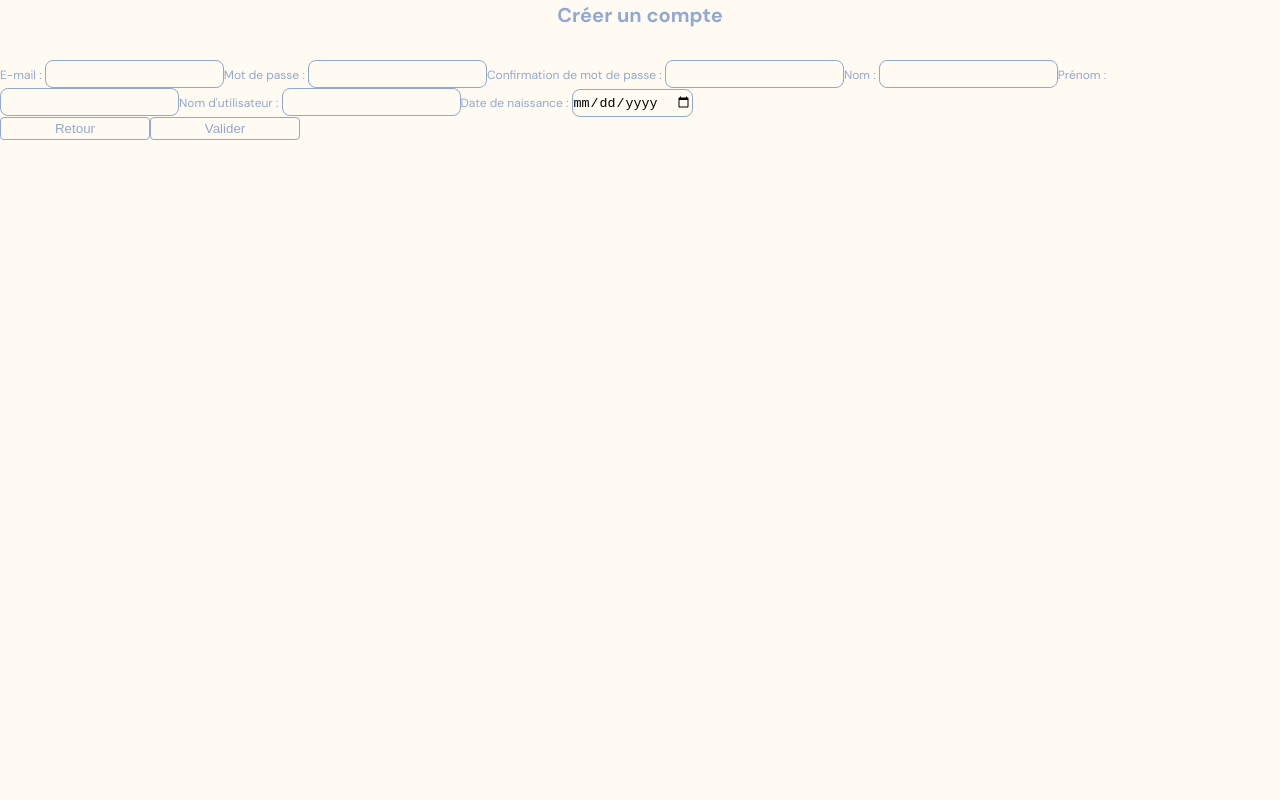
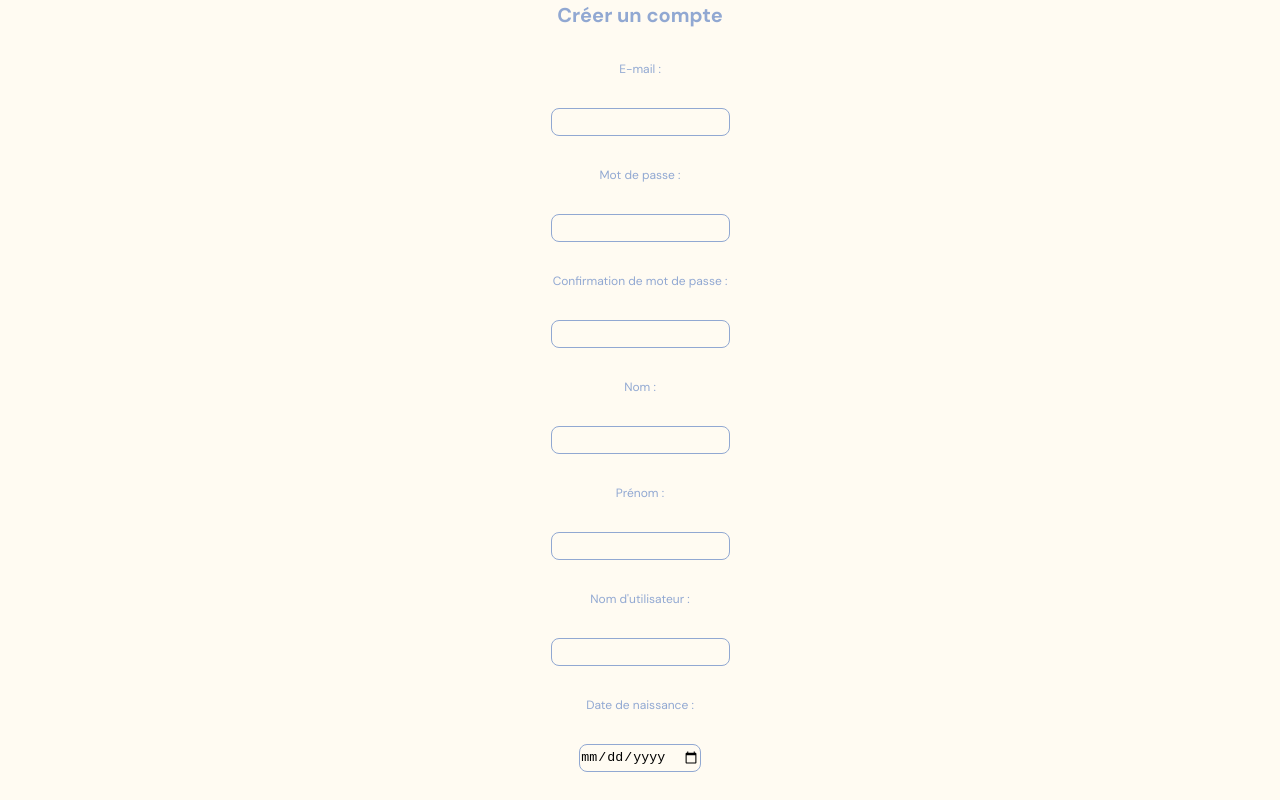
Before and after one commit to Nth-C/serena, a React (Vite) app in the folder frontend/: page /create_account in a window 1280 px wide. Built offline with nearby package versions, Linux system fonts and the light colour scheme; the HTML template or start-up script is replaced by a standard one.

Commit message:
correction login css avec form

```diff
--- a/frontend/src/App.css
+++ b/frontend/src/App.css
@@ -149,6 +149,14 @@ button {
   gap: 30px;
 }
 
+.login form {
+  width: 100%;
+  display: flex;
+  flex-direction: column;
+  align-items: center;
+  gap: 30px;
+}
+
 .login img:first-child {
   max-width: 200px;
   padding-top: 5%;
@@ -166,20 +174,20 @@ button {
   color: var(--blue);
 }
 
-.login > div {
+.login form > div {
   display: flex;
   flex-direction: column;
   gap: 10px;
   width: 90%;
 }
 
-.login > div p {
+.login form > div p {
   color: var(--blue);
   text-decoration: underline;
   text-align: end;
 }
 
-.login > div > div {
+.login form > div > div {
   display: flex;
   flex-direction: column;
   gap: 2.5px;
--- a/frontend/src/pages/Login.jsx
+++ b/frontend/src/pages/Login.jsx
@@ -9,6 +9,7 @@ function Login() {
 
             <h1>Se connecter</h1>
 
+            <form action="">
                 <div>
                     <div>
                         <label htmlFor="">E-mail : </label>
@@ -34,6 +35,7 @@ function Login() {
                 <NavLink to={"/create_account"}>
                     <button>Créer un compte</button>
                 </NavLink>
+            </form>
 
             <img src="../../public/img/logo.svg" alt="" />
         </div>
```
Lines whose indentation alone changed are shown as unchanged.
